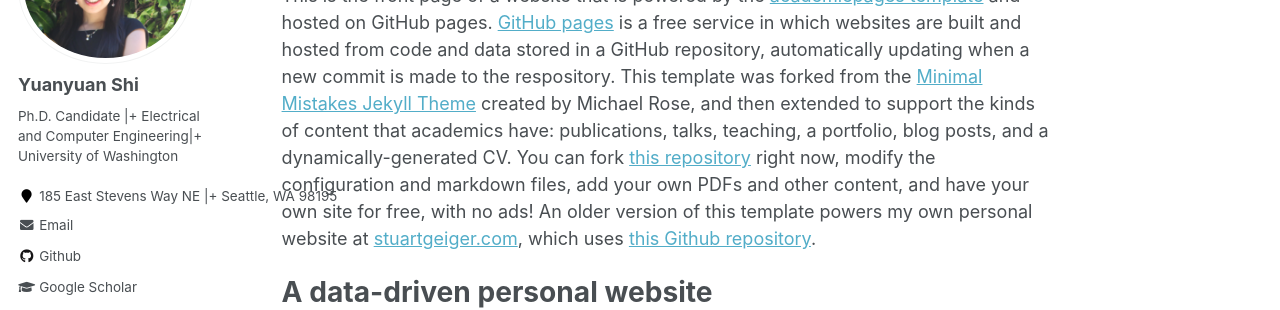
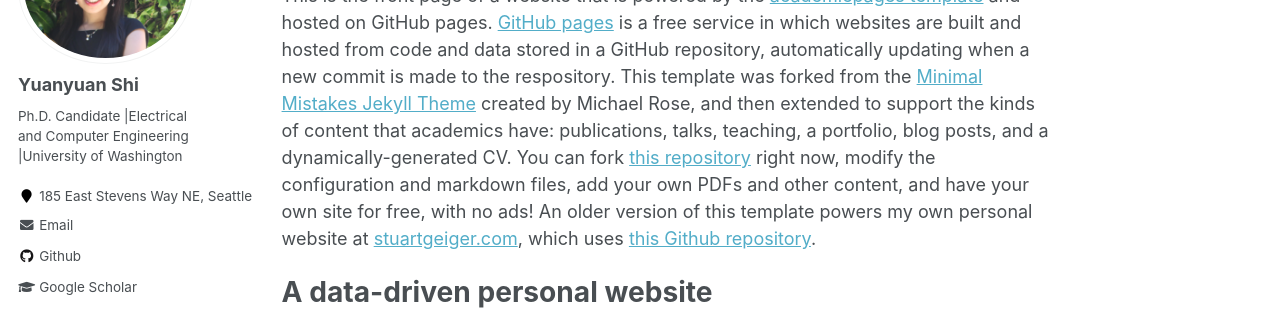
Before and after one commit to Yuanyuan-Shi/website, a Jekyll site: the page built from _pages/about.md, in a window 1280 px wide. Shown: the part 206-516 px from the top of the page. Built offline with Jekyll 4.4.1, drawn with Linux system fonts in a browser that asks for light colours.

Commit message:
line breaker

```diff
--- a/_config.yml
+++ b/_config.yml
@@ -82,8 +82,8 @@
 author:
   name             : "Yuanyuan Shi"
   avatar           : "profile.png"
-  bio              : "Ph.D. Candidate |+ Electrical and Computer Engineering|+ University of Washington"
-  location         : "185 East Stevens Way NE |+ Seattle, WA 98195"
+  bio              : "Ph.D. Candidate |Electrical and Computer Engineering |University of Washington"
+  location         : "185 East Stevens Way NE, Seattle"
   employer         :
   pubmed           : # "https://www.ncbi.nlm.nih.gov/pubmed/?term=john+snow"
   googlescholar    : "https://scholar.google.com/citations?user=XkrVZrwAAAAJ&hl=en"
```
